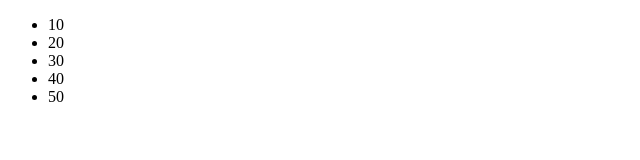
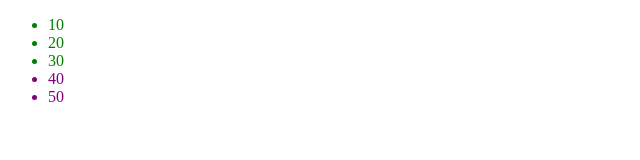
Before and after one commit to maxmay94/learn-and-understand-d3-udemy, a website: page 3-7/index.html in a window 1280 px wide. Shown: the full height of the page, 0-640 px from the left. Drawn offline with nearby package versions, Linux system fonts and the light colour scheme.

Commit message:
enter, update, exit

```diff
--- a/3-7/app.js
+++ b/3-7/app.js
@@ -3,7 +3,14 @@ const data = [10,20,30,40,50]
 const el = d3.select('ul')
   .selectAll('li')
   .data(data)
-  .join('li')
+  .join(
+    enter => {
+      return enter.append('li')
+        .style('color', 'purple')
+    },
+    update => update.style('color', 'green'),
+    exit => exit.remove()
+  )
   .text(d => d)
 
 console.log(el)
--- a/3-7/index.html
+++ b/3-7/index.html
@@ -11,10 +11,6 @@
     <li>Hi</li>
     <li>Hi</li>
     <li>Hi</li>
-    <li>Hi</li>
-    <li>Hi</li>
-    <li>Hi</li>
-    <li>Hi</li>
   </ul>
   <script src="https://cdn.jsdelivr.net/npm/d3@7"></script>
   <script src="app.js"></script>
```
